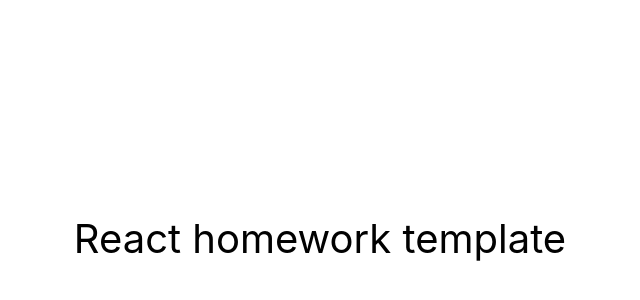
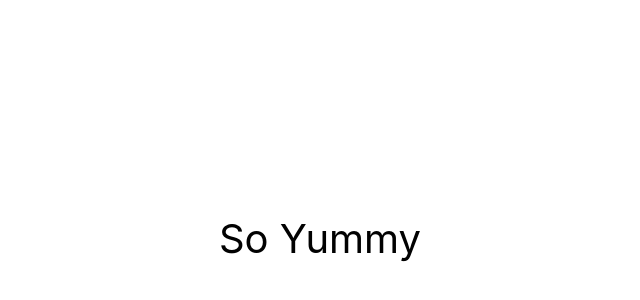
Before and after one commit to Irka-Bodnariuk/team-project-so-yummy-frontend, a React (Create React App) app: page / in a window 1280 px wide. Shown: the part 162-462 px from the top of the page, without its empty margins (320-960 px from the left). Built offline with nearby package versions, Linux system fonts and the light colour scheme.

Commit message:
start project

```diff
--- a/package.json
+++ b/package.json
@@ -1,8 +1,8 @@
 {
-  "name": "react-homework-template",
+  "name": "team-project-so-yummy-frontend",
   "version": "0.1.0",
   "private": true,
-  "homepage": "https://goitacademy.github.io/react-homework-template/",
+  "homepage": "https://Irka-Bodnariuk.github.io/team-project-so-yummy-frontend/",
   "dependencies": {
     "@testing-library/jest-dom": "^5.16.3",
     "@testing-library/react": "^12.1.4",
--- a/src/components/App.jsx
+++ b/src/components/App.jsx
@@ -7,10 +7,10 @@ export const App = () => {
         justifyContent: 'center',
         alignItems: 'center',
         fontSize: 40,
-        color: '#010101'
+        color: '#010101',
       }}
     >
-      React homework template
+      So Yummy
     </div>
   );
 };
```
Also changed, not shown: 2 other files (tests, documents, lock files or other folders).
